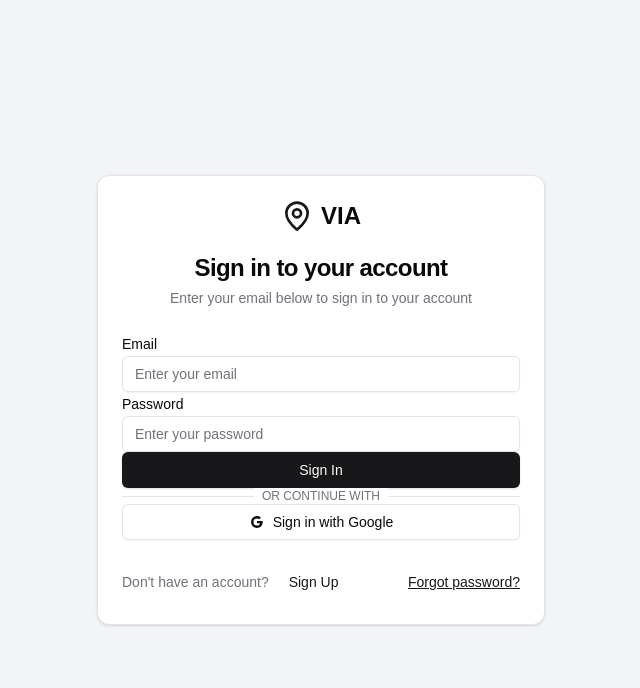
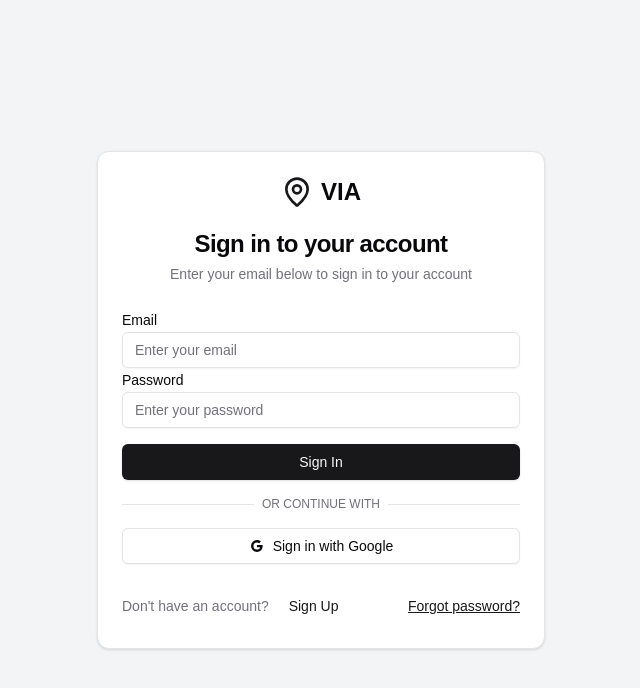
Before and after one commit to FaVstarr/via, a Next.js app: page /sign-in in a window 1280 px wide. Shown: the top 688 px of the page, without its empty margins (319-959 px from the left). Built offline with nearby package versions, Linux system fonts and the light colour scheme.

Commit message:
Update AuthComponent.tsx

```diff
--- a/src/components/AuthComponent.tsx
+++ b/src/components/AuthComponent.tsx
@@ -77,7 +77,7 @@
               <CustomInput control={form.control} name="confirmPassword" label="Confirm Password" placeholder="Confirm your password" type="password" />
             </div>
           )}
-          <Button className="w-full" type="submit" disabled={isLoading}>
+          <Button className="w-full my-4" type="submit" disabled={isLoading}>
 
             {
                   isLoading? (
@@ -96,7 +96,7 @@
               <span className="bg-background px-2 text-muted-foreground">Or continue with</span>
             </div>
           </div>
-          <Button className="w-full" variant="outline">
+          <Button className="w-full mt-4" variant="outline">
             <svg
               className="mr-2 h-4 w-4"
               fill="currentColor"
```
